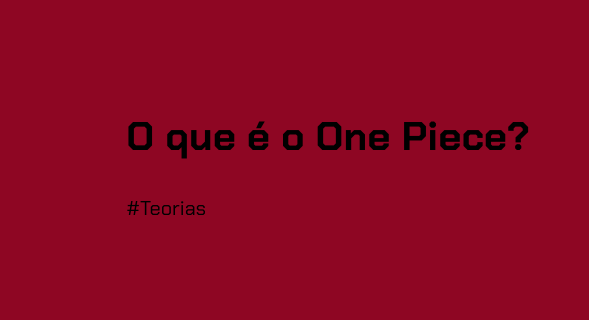
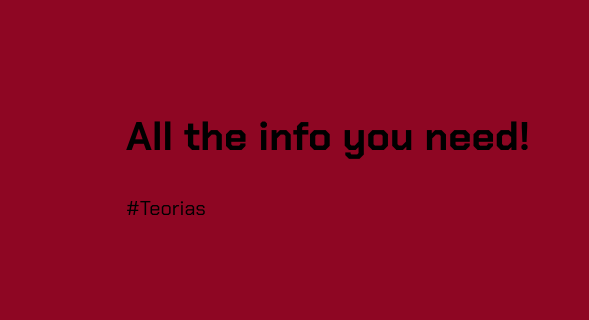
Before and after one commit to isadoraseki-code/SKZflix, a plain HTML site: page index.html in a window 1280 px wide. Shown: the part 123-443 px from the top of the page, 0-589 px from the left. Drawn offline with Linux system fonts and the light colour scheme.

Commit message:
Update header text in index.html

```diff
--- a/index.html
+++ b/index.html
@@ -17,7 +17,7 @@
 
     <section class="chamada">
         <div class="chamada-texto">
-            <h1>O que é o One Piece?</h1>
+            <h1>All the info you need!</h1>
             <p>#Teorias</p>
         </div>
 
```
